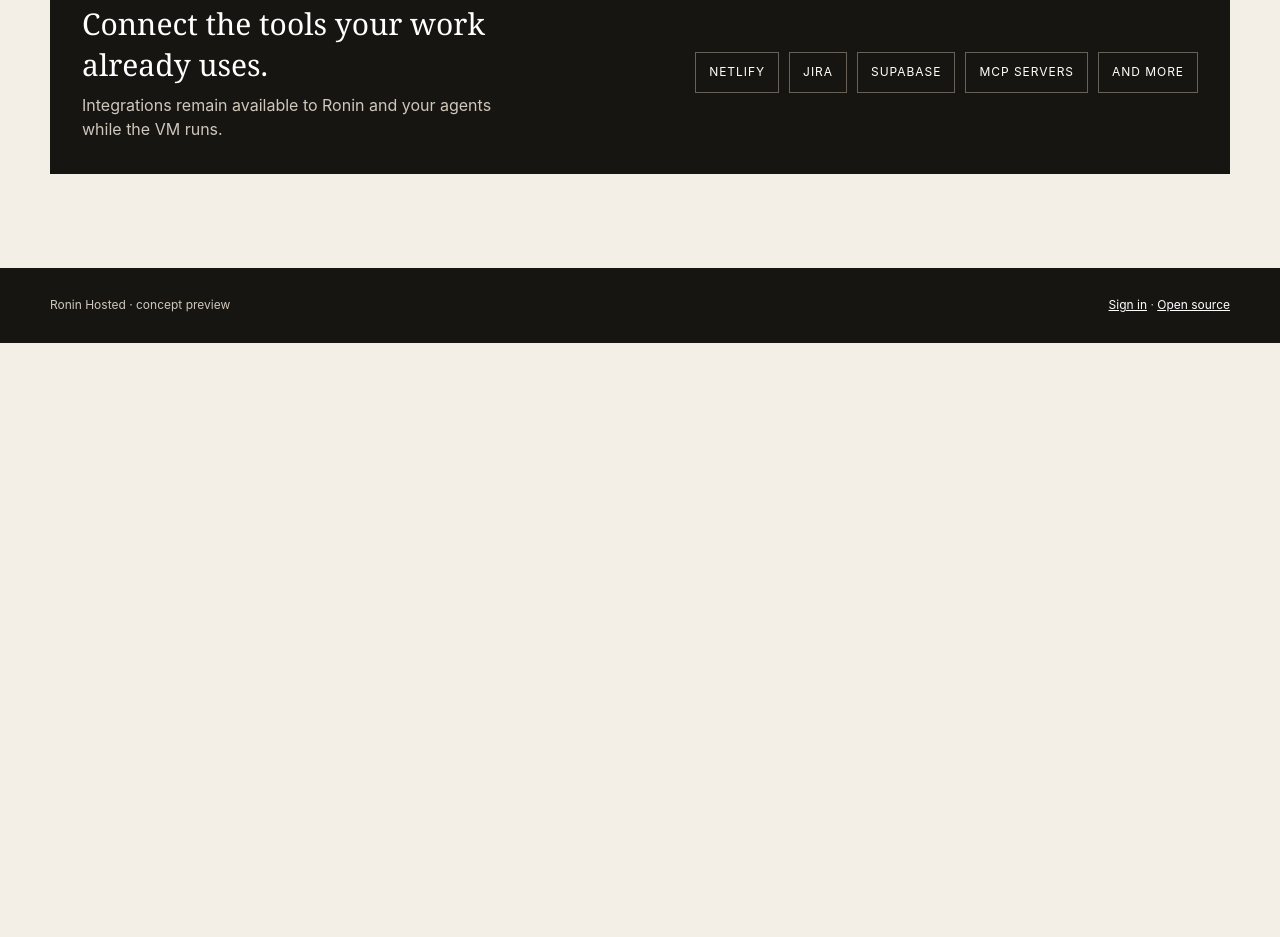
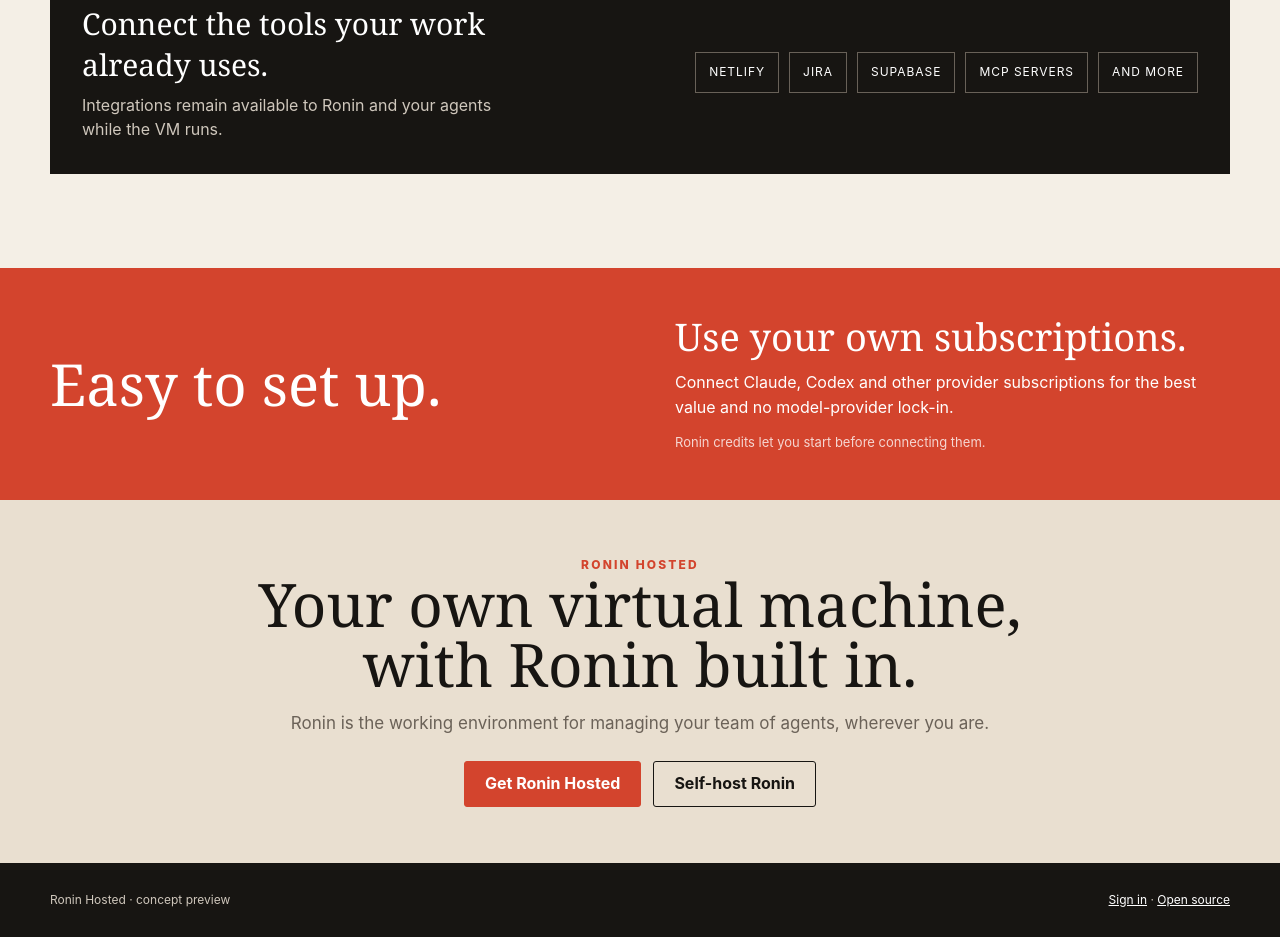
Before and after one commit to ronincowork/ronin-site, a plain HTML site: page index.html in a window 1280 px wide. Shown: the part 3396-4333 px from the top of the page. Before the commit the page ends 3739 px from the top, so only its background shows below. Drawn offline with Linux system fonts and the light colour scheme.

Commit message:
Pair the closing sections on one screen

```diff
--- a/index.html
+++ b/index.html
@@ -14,10 +14,11 @@
     .hero{min-height:calc(100svh - 106px);padding:76px 0 118px;overflow:hidden;display:flex;align-items:center}.hero-grid{max-width:900px}.eyebrow,.section-label{font-size:12px;letter-spacing:.18em;text-transform:uppercase;font-weight:850;color:var(--red)}h1{margin:14px 0 22px;font-family:Georgia,"Times New Roman",serif;font-weight:500;font-size:clamp(52px,7vw,94px);line-height:.94;letter-spacing:-.045em;max-width:800px}.lede{font-size:clamp(19px,2vw,25px);line-height:1.45;max-width:760px;color:#3f3932}.actions{display:flex;gap:12px;flex-wrap:wrap;margin-top:34px}.micro{margin-top:18px;font-size:13px;color:var(--muted)}
     section{padding:94px 0}.intro{display:grid;grid-template-columns:.65fr 1.35fr;gap:50px;margin-bottom:46px}.intro h2{margin:0;font:500 clamp(38px,5vw,66px)/1 Georgia,serif;letter-spacing:-.035em}.intro p{margin:0;font-size:19px;color:var(--muted);max-width:620px}.usp-grid{display:grid;grid-template-columns:repeat(2,1fr);gap:18px}.usp{position:relative;min-height:260px;padding:30px;background:var(--card);border:1px solid var(--line);overflow:hidden}.usp em{position:absolute;right:20px;top:-28px;font:italic 100px Georgia,serif;color:rgba(211,68,45,.10)}.usp h3{margin:34px 0 12px;font:500 30px Georgia,serif}.usp p{max-width:480px;color:var(--muted);font-size:16px}.usp strong{color:var(--ink)}
     .dark{background:#1f1d1a;color:#f4efe6}.dark .section-label{color:#ef765f}.dark .intro p{color:#bcb4aa}.modes{display:grid;grid-template-columns:1fr 1fr;gap:2px;background:#514a42;border:1px solid #514a42}.mode{background:#282521;padding:38px}.mode small{color:#ef765f;font-weight:800;letter-spacing:.13em}.mode h3{font:500 34px Georgia,serif;margin:15px 0}.mode p{color:#c9c1b7}.mode ul{padding-left:18px;color:#c9c1b7}
+    .credits{padding:48px 0;background:var(--red);color:white}.credits-grid{display:grid;grid-template-columns:1fr 1fr;gap:70px;align-items:center}.credits h2{font:500 clamp(36px,5vw,58px)/1 Georgia,serif;margin:0}.credits h3{font:500 clamp(26px,3vw,38px)/1.1 Georgia,serif;margin:0 0 12px}.credits p{font-size:16px;margin:0}.credits .credit-note{margin-top:12px;font-size:13px;color:rgba(255,255,255,.78)}
     .use-grid{display:grid;grid-template-columns:repeat(3,1fr);gap:18px}.use{padding:26px;border-top:3px solid var(--red);background:var(--card)}.use h3{font:500 24px Georgia,serif}.use p{color:var(--muted)}.integrations{margin-top:20px;padding:32px;background:var(--ink);color:white;display:grid;grid-template-columns:.8fr 1.2fr;gap:32px;align-items:center}.integrations h3{font:500 30px Georgia,serif;margin:0 0 8px}.integrations p{margin:0;color:#cfc7bc}.integration-list{display:flex;flex-wrap:wrap;gap:10px;justify-content:flex-end}.integration-list span{border:1px solid #686158;padding:10px 13px;font-size:12px;letter-spacing:.08em}
     .control{display:grid;grid-template-columns:1fr 1fr;gap:60px;align-items:start}.control h2{font:500 clamp(40px,5vw,68px)/1 Georgia,serif;margin:8px 0 20px}.facts{border-top:1px solid var(--line)}.fact{display:grid;grid-template-columns:160px 1fr;gap:18px;padding:18px 0;border-bottom:1px solid var(--line)}.fact b{font-size:13px}.fact span{font-size:14px;color:var(--muted)}
-    footer{background:var(--ink);color:#cfc7bc;padding:28px 0}.footer{display:flex;justify-content:space-between;gap:20px;font-size:12px}.footer a{color:white}
-    @media(max-width:850px){.links>a:not(.button){display:none}.control,.integrations{grid-template-columns:1fr}.integration-list{justify-content:flex-start}.use-grid{grid-template-columns:1fr 1fr}.intro{grid-template-columns:1fr}.usp-grid{grid-template-columns:1fr}.hero{min-height:calc(100svh - 96px);padding:58px 0 110px}}
+    .final{padding:56px 0;text-align:center;background:#e9dfd0}.final h2{font:500 clamp(36px,5vw,60px)/1 Georgia,serif;margin:0 auto 16px;max-width:850px}.final p{font-size:17px;color:var(--muted);margin:0}.final .actions{margin-top:24px}footer{background:var(--ink);color:#cfc7bc;padding:28px 0}.footer{display:flex;justify-content:space-between;gap:20px;font-size:12px}.footer a{color:white}
+    @media(max-width:850px){.links>a:not(.button){display:none}.credits-grid,.control,.integrations{grid-template-columns:1fr}.credits-grid{gap:28px}.integration-list{justify-content:flex-start}.use-grid{grid-template-columns:1fr 1fr}.intro{grid-template-columns:1fr}.usp-grid{grid-template-columns:1fr}.hero{min-height:calc(100svh - 96px);padding:58px 0 110px}}
     @media(max-width:560px){.wrap{width:min(100% - 26px,1180px)}.use-grid,.modes{grid-template-columns:1fr}.fact{grid-template-columns:1fr;gap:5px}section{padding:68px 0}.nav{height:66px}.brand span{font-size:12px}}
   </style>
 </head>
@@ -83,6 +84,17 @@
       </div>
     </section>
 
+    <section class="credits">
+      <div class="wrap credits-grid">
+        <h2>Easy to set up.</h2>
+        <div><h3>Use your own subscriptions.</h3><p>Connect Claude, Codex and other provider subscriptions for the best value and no model-provider lock-in.</p><p class="credit-note">Ronin credits let you start before connecting them.</p></div>
+      </div>
+    </section>
+
+    <section class="final">
+      <div class="wrap"><div class="section-label">Ronin Hosted</div><h2>Your own virtual machine, with Ronin built in.</h2><p>Ronin is the working environment for managing your team of agents, wherever you are.</p><div class="actions" style="justify-content:center"><a class="button button--red" href="https://hq.roninhosted.com/">Get Ronin Hosted</a><a class="button" href="https://github.com/ronincowork/ronin-cowork">Self-host Ronin</a></div></div>
+    </section>
+
   </main>
   <footer><div class="wrap footer"><span>Ronin Hosted · concept preview</span><span><a href="https://hq.roninhosted.com/">Sign in</a> · <a href="https://github.com/ronincowork/ronin-cowork">Open source</a></span></div></footer>
 </body>
```
